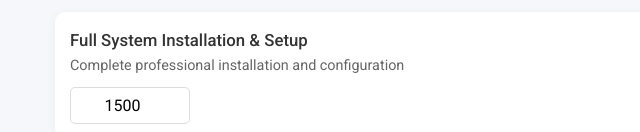
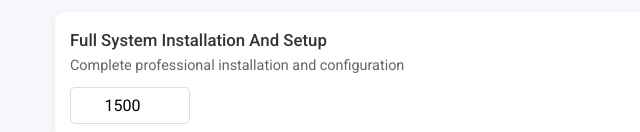
Before and after one commit to obstie/Quote_G, a plain HTML site: page index.html in a window 1280 px wide. Shown: the part 699-831 px from the top of the page, 0-640 px from the left. Drawn offline with nearby package versions, Linux system fonts and the light colour scheme.

Commit message:
THIS IS WORKING SO FAR

```diff
--- a/index.html
+++ b/index.html
@@ -73,7 +73,7 @@
             <div class="full-system-section">
                 <div class="item-info">
                     <div style="flex: 1;">
-                        <div class="item-name">Full System Installation & Setup</div>
+                        <div class="item-name">Full System Installation And Setup</div>
                         <div class="item-desc">Complete professional installation and configuration</div>
                     </div>
                 </div>
```
